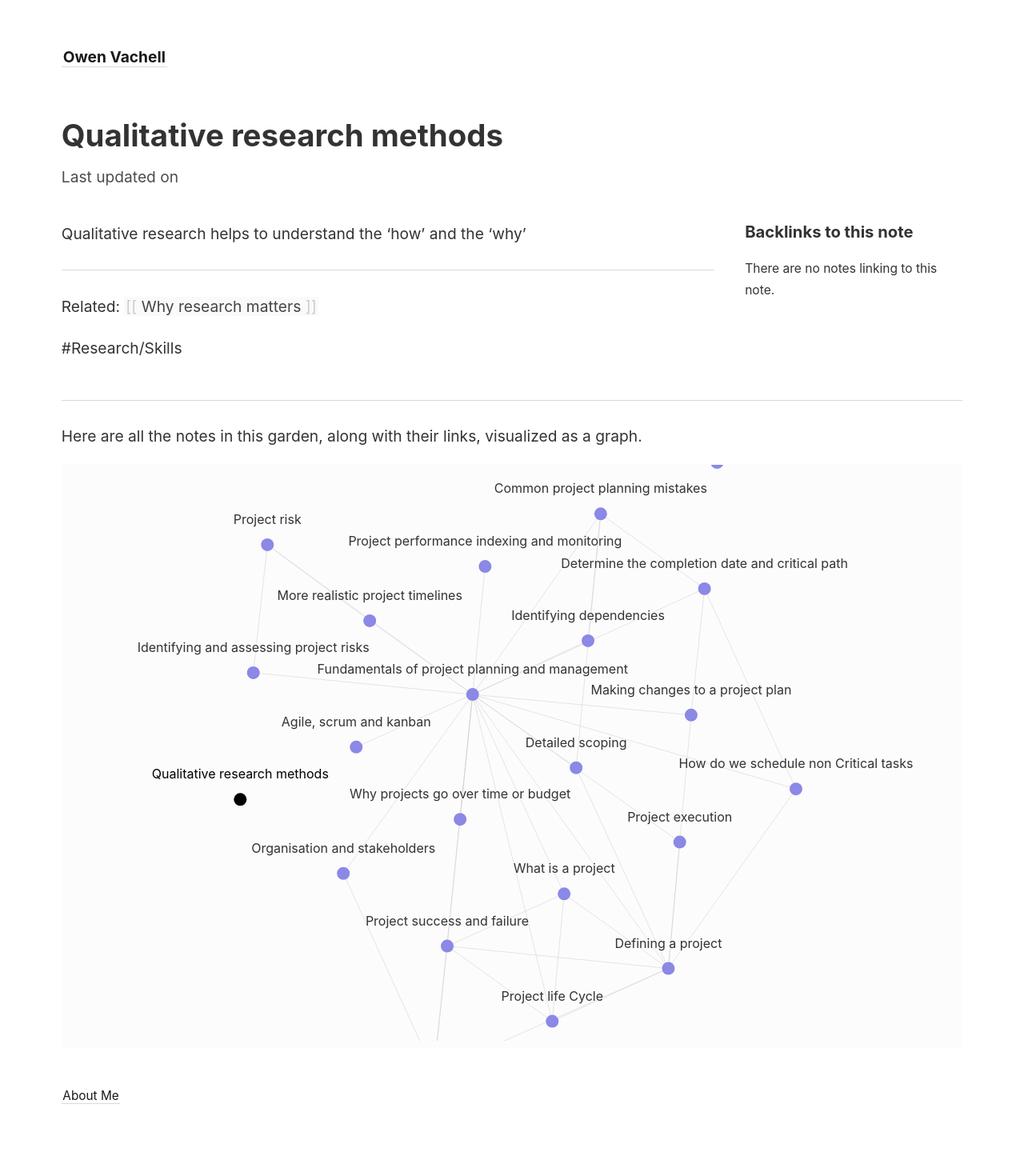
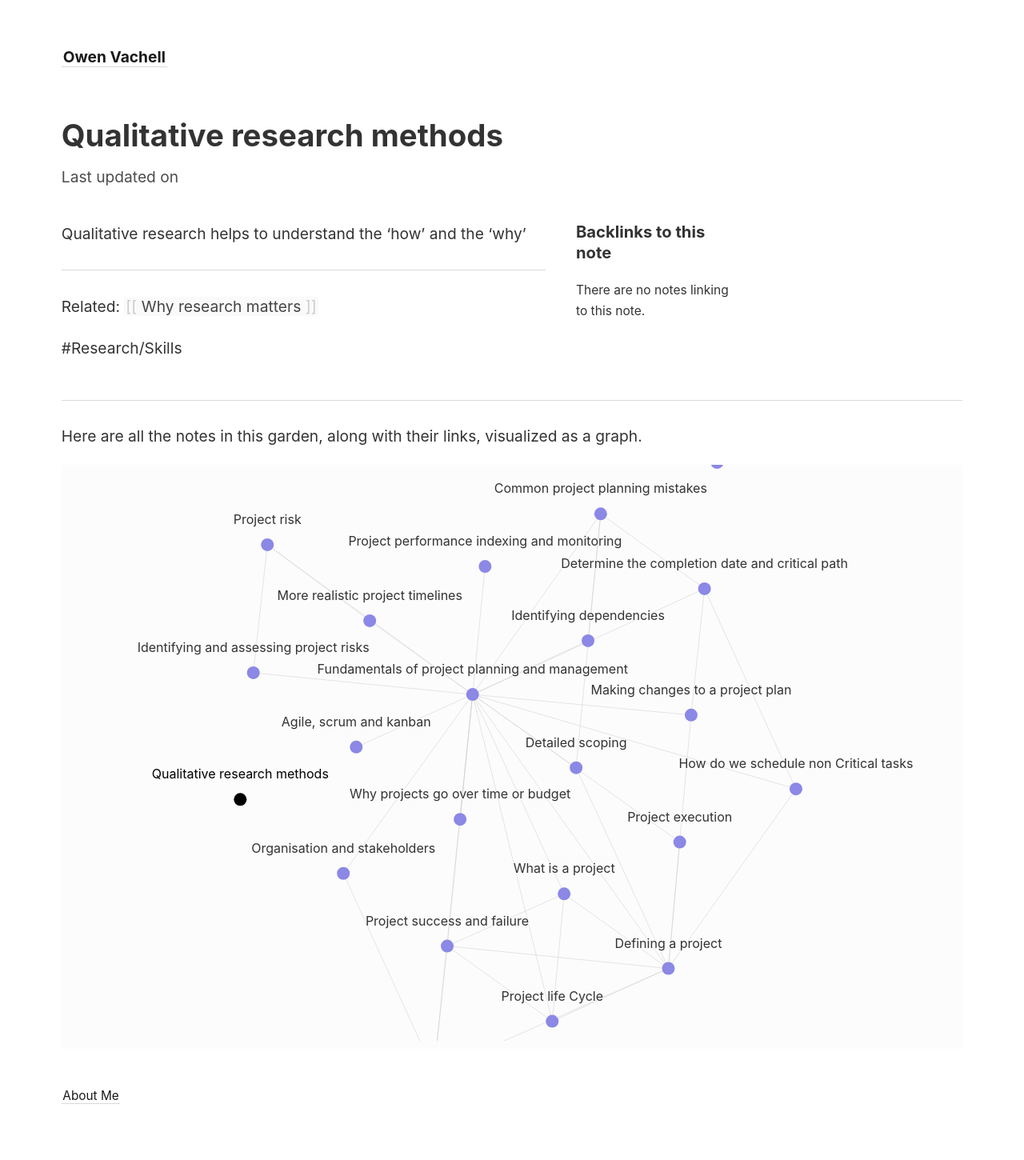
Before and after one commit to owenvachell/Digigarden, a Jekyll site: the page built from _notes/PKM/Qualitative research methods.md, in a window 1280 px wide. Shown: the whole page at 80% size. Built offline with Jekyll 4.4.1, drawn with Linux system fonts in a browser that asks for light colours.

Commit message:
changed note style

```diff
--- a/_sass/_style.scss
+++ b/_sass/_style.scss
@@ -109,6 +109,7 @@ nav {
 }
 
 #notes-entry-container {
+  max-width: 75%;
   display: grid;
   grid-gap: 2em;
   grid-template-areas:
```
